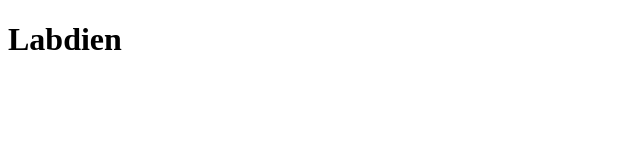
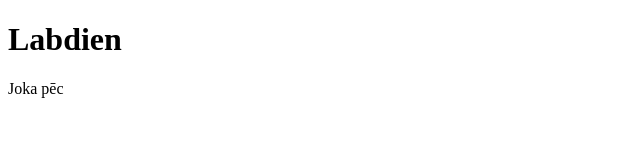
Before and after one commit to Reiniszi/Mans-pirmais-projekts, a plain HTML site: page index.html in a window 1280 px wide. Shown: the full height of the page, 0-640 px from the left. Drawn offline with Linux system fonts and the light colour scheme.

Commit message:
Update index.html

```diff
--- a/index.html
+++ b/index.html
@@ -9,5 +9,8 @@
     <h1>
         Labdien
     </h1>
+    <p>
+        Joka pēc
+    </p>
 </body>
 </html>
```
